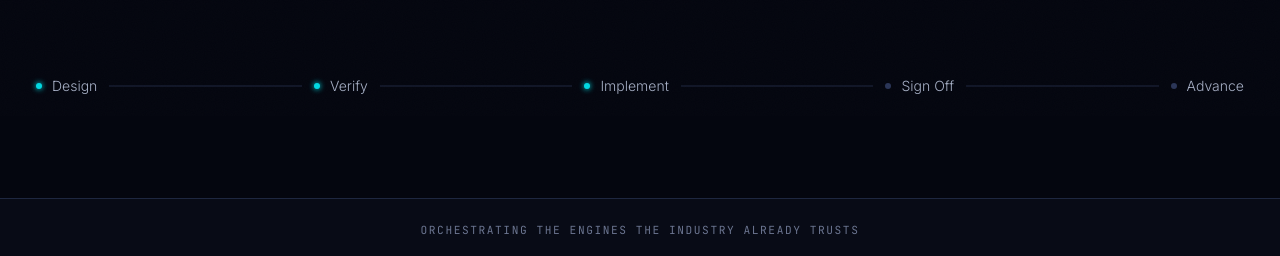
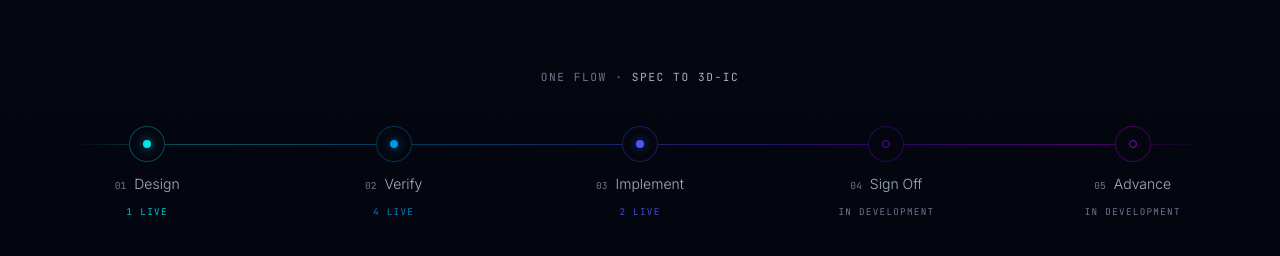
Before and after one commit to EasyChip/frontend, a Next.js app: page / in a window 1280 px wide. Shown: the part 684-940 px from the top of the page. Built offline with nearby package versions, Linux system fonts and the light colour scheme; no server answers.

Commit message:
Hero flow strip: prism-hued via nodes on a gradient trace
Five stages as ringed LED nodes, each carrying its own stop from the
brand ramp; live stages powered on with count, in-dev honest-labeled;
one signal pulse travels the bus.

Co-Authored-By: Claude Fable 5 <noreply@anthropic.com>

```diff
--- a/components/home/HomeHero.tsx
+++ b/components/home/HomeHero.tsx
@@ -6,6 +6,9 @@ import { BUCKETS, toolsByBucket } from '@/lib/tools'
 import { SITE, CTA } from '@/lib/site'
 import Button from '@/components/ui/Button'
 import CockpitLaptop from '@/components/home/CockpitLaptop'
+
+/** Prism ramp distributed across the five flow stages (§3.1 stops). */
+const STAGE_HUES = ['#00E5EE', '#0196E8', '#4E55FC', '#7C08F5', '#C400FE'] as const
 
 /** Headline words - last two carry the gradient. */
 const WORDS: { text: string; gradient: boolean }[] = [
@@ -95,32 +98,80 @@ export default function HomeHero() {
         </motion.div>
       </div>
 
-      {/* Pipeline strip - the journey as a powered bus */}
-      <div className="relative mx-auto max-w-7xl px-6 pb-20 md:pb-24">
+      {/* The flow - five stages on one bus. Minimal layout, crafted detail:
+          each stage carries its own hue from the prism ramp, live stages are
+          powered on, one signal travels the trace. This is the moat, drawn. */}
+      <div className="relative mx-auto max-w-7xl px-6 pb-20 md:pb-28">
+        <p className="eyebrow mb-10 text-center text-ink-3">
+          One flow · <span className="text-ink-2">spec to 3D-IC</span>
+        </p>
         <div className="relative">
-          <div aria-hidden className="absolute inset-x-8 top-1/2 hidden -translate-y-1/2 lg:block">
-            <div className="h-px w-full bg-hair" />
+          {/* prism trace behind the nodes + traveling signal (desktop) */}
+          <div aria-hidden className="absolute inset-x-12 top-[1.125rem] hidden lg:block">
+            <div
+              className="h-px w-full"
+              style={{
+                background:
+                  'linear-gradient(90deg, transparent 0%, rgba(0,229,238,0.35) 10%, rgba(1,150,232,0.35) 30%, rgba(78,85,252,0.35) 50%, rgba(124,8,245,0.35) 72%, rgba(196,0,254,0.35) 90%, transparent 100%)',
+              }}
+            />
             <span
-              className="absolute top-1/2 h-1.5 w-1.5 -translate-y-1/2 rounded-full bg-brand-cyan shadow-[0_0_10px_2px_rgba(0,229,238,0.6)]"
-              style={{ animation: 'signal-x 7s linear infinite' }}
+              className="absolute top-1/2 h-px w-14 -translate-y-1/2 rounded-full"
+              style={{
+                background: 'linear-gradient(90deg, transparent, #00E5EE)',
+                boxShadow: '0 0 14px 1px rgba(0,229,238,0.45)',
+                animation: 'signal-x 9s linear infinite',
+              }}
             />
           </div>
-          <div className="relative flex flex-wrap items-center justify-center gap-x-8 gap-y-3 lg:justify-between">
-            {BUCKETS.map((bucket) => {
+
+          <div className="relative grid grid-cols-2 gap-y-10 sm:grid-cols-3 lg:grid-cols-5">
+            {BUCKETS.map((bucket, i) => {
               const live = toolsByBucket(bucket.id).filter((t) => t.status === 'live').length
+              const hue = STAGE_HUES[i % STAGE_HUES.length]
               return (
                 <Link
                   key={bucket.id}
                   href={`/tools#bucket-${bucket.id}`}
-                  className="group flex items-center gap-2.5 bg-void px-3 py-1.5 transition-colors duration-200"
+                  className="group relative flex flex-col items-center gap-3"
+                  style={{ '--hue': hue } as React.CSSProperties}
                 >
-                  {live > 0 ? (
-                    <span aria-hidden className="led-dot" />
-                  ) : (
-                    <span aria-hidden className="h-1.5 w-1.5 rounded-full bg-line" />
-                  )}
-                  <span className="text-sm font-light text-ink-2 transition-colors group-hover:text-ink">
-                    {bucket.name}
+                  {/* via node - ring in the stage hue, LED core when live */}
+                  <span
+                    aria-hidden
+                    className="relative flex h-9 w-9 items-center justify-center rounded-full border border-[color-mix(in_srgb,var(--hue)_30%,transparent)] bg-void transition-all duration-300 group-hover:border-[color:var(--hue)] group-hover:shadow-[0_0_20px_-4px_var(--hue)]"
+                  >
+                    {live > 0 ? (
+                      <span
+                        className="h-2 w-2 rounded-full"
+                        style={{ background: hue, boxShadow: `0 0 10px 2px ${hue}55` }}
+                      />
+                    ) : (
+                      <span
+                        className="h-2 w-2 rounded-full border opacity-70"
+                        style={{ borderColor: hue }}
+                      />
+                    )}
+                  </span>
+
+                  <span className="flex items-baseline gap-2">
+                    <span className="font-mono text-[0.6rem] text-ink-3">
+                      {String(i + 1).padStart(2, '0')}
+                    </span>
+                    <span className="text-sm font-light text-ink-2 transition-colors group-hover:text-ink">
+                      {bucket.name}
+                    </span>
+                  </span>
+
+                  <span
+                    className="font-mono text-[0.58rem] uppercase tracking-[0.14em]"
+                    style={live > 0 ? { color: hue, opacity: 0.85 } : undefined}
+                  >
+                    {live > 0 ? (
+                      `${live} live`
+                    ) : (
+                      <span className="text-ink-3">in development</span>
+                    )}
                   </span>
                 </Link>
               )
```
